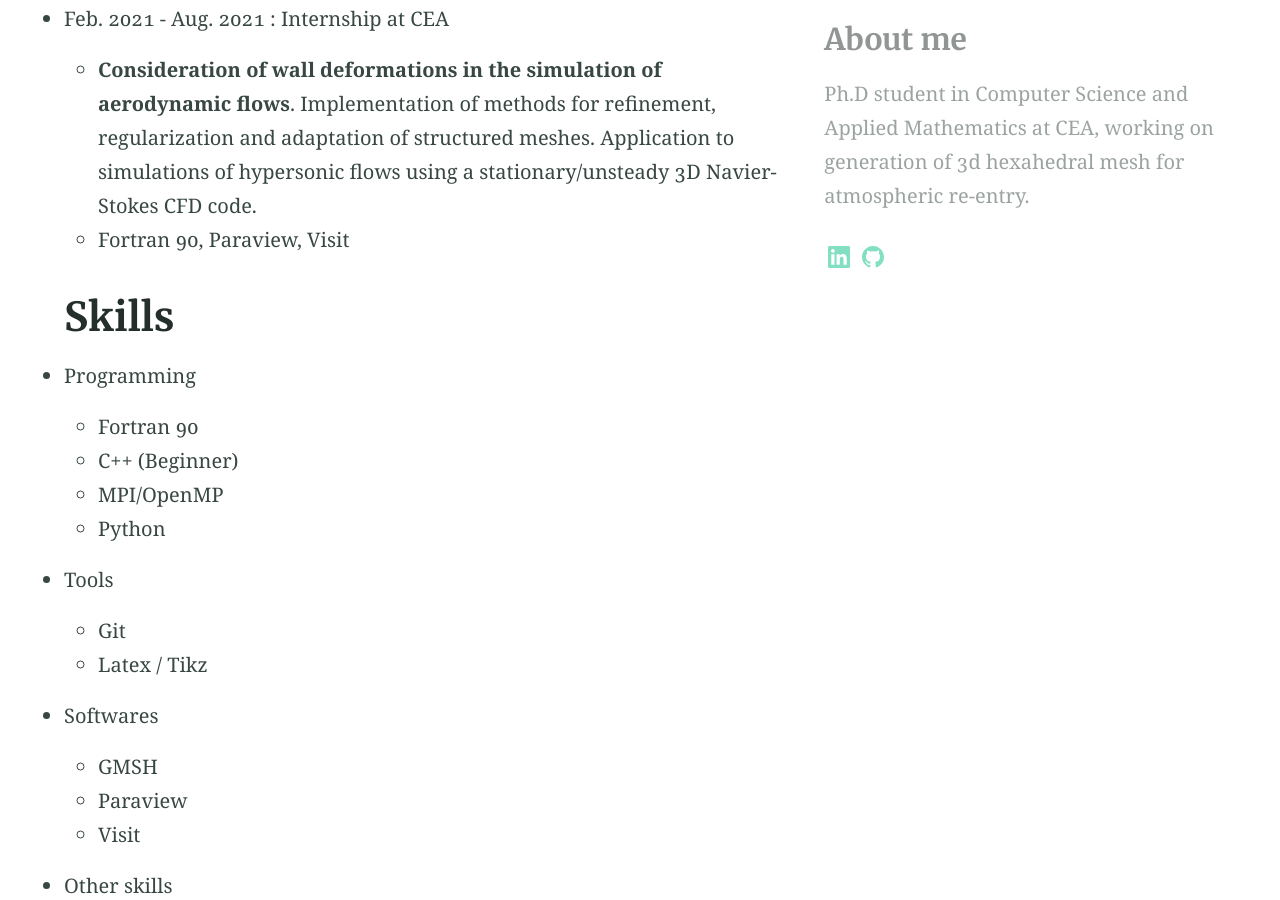
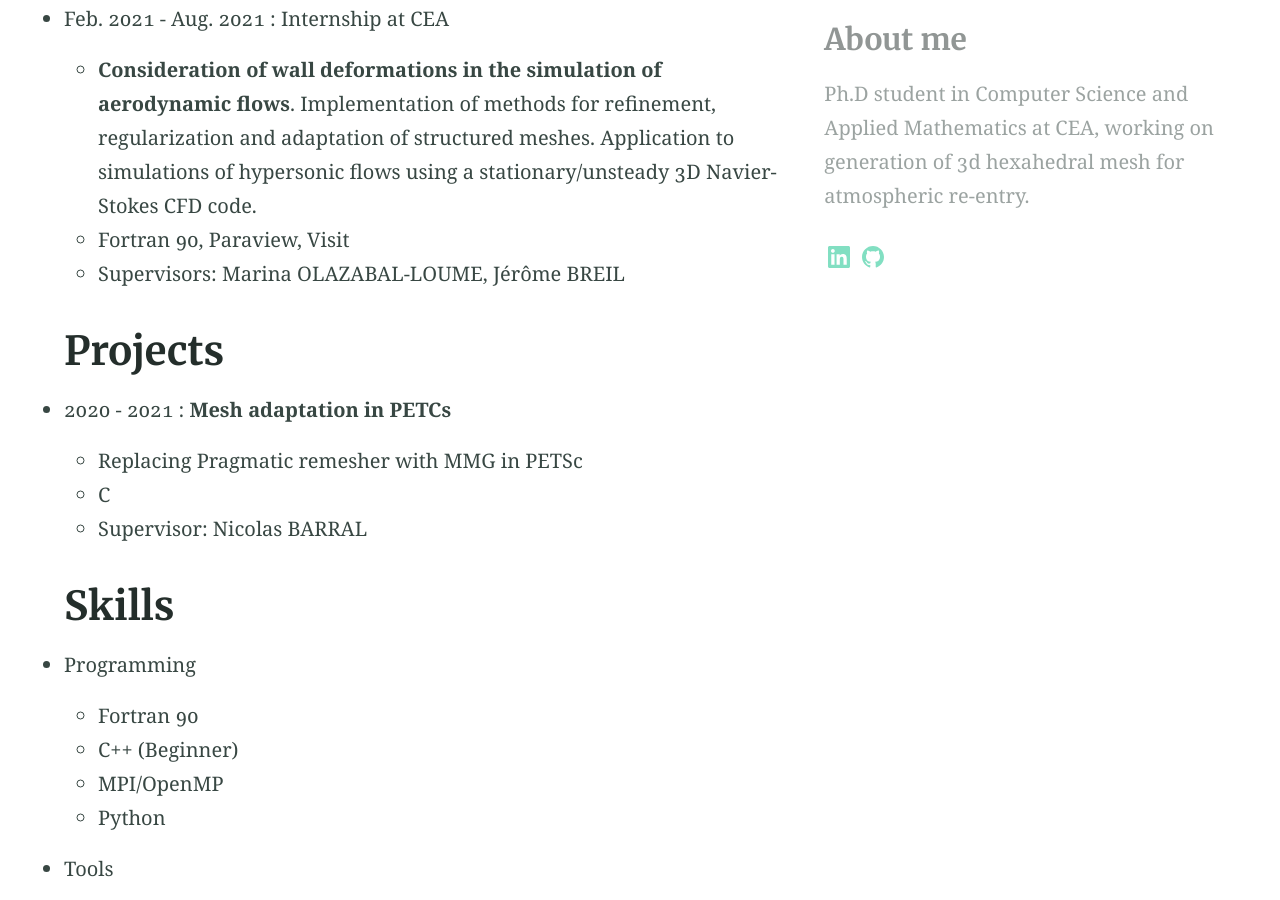
Before and after one commit to claireroche/claireroche.github.io, a Jekyll site: the page built from cv.md, in a window 1280 px wide and 900 px high, scrolled down 850 px. Built offline with Jekyll 4.4.1, drawn with Linux system fonts in a browser that asks for light colours.

Commit message:
Updating the cv

```diff
--- a/cv.md
+++ b/cv.md
@@ -18,6 +18,14 @@ aside: true
 * Feb. 2021 - Aug. 2021 : Internship at CEA
   * **Consideration of wall deformations in the simulation of aerodynamic flows**. Implementation of methods for refinement, regularization and adaptation of structured meshes. Application to simulations of hypersonic flows using a stationary/unsteady 3D Navier-Stokes CFD code.
   * Fortran 90, Paraview, Visit
+  * Supervisors: Marina OLAZABAL-LOUME, Jérôme BREIL
+
+# Projects
+
+* 2020 - 2021 : **Mesh adaptation in PETCs**
+  * Replacing Pragmatic remesher with MMG in PETSc
+  * C
+  * Supervisor: Nicolas BARRAL
 
 # Skills
 
```
